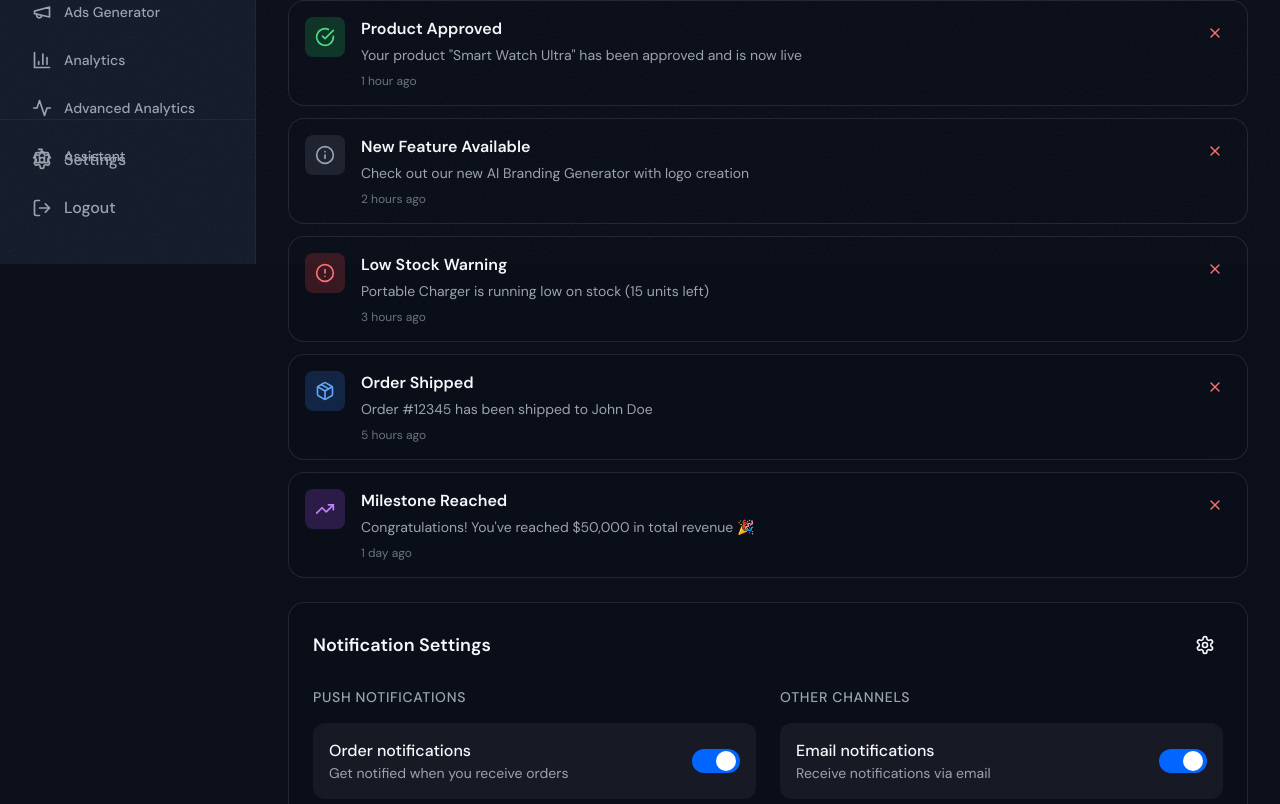
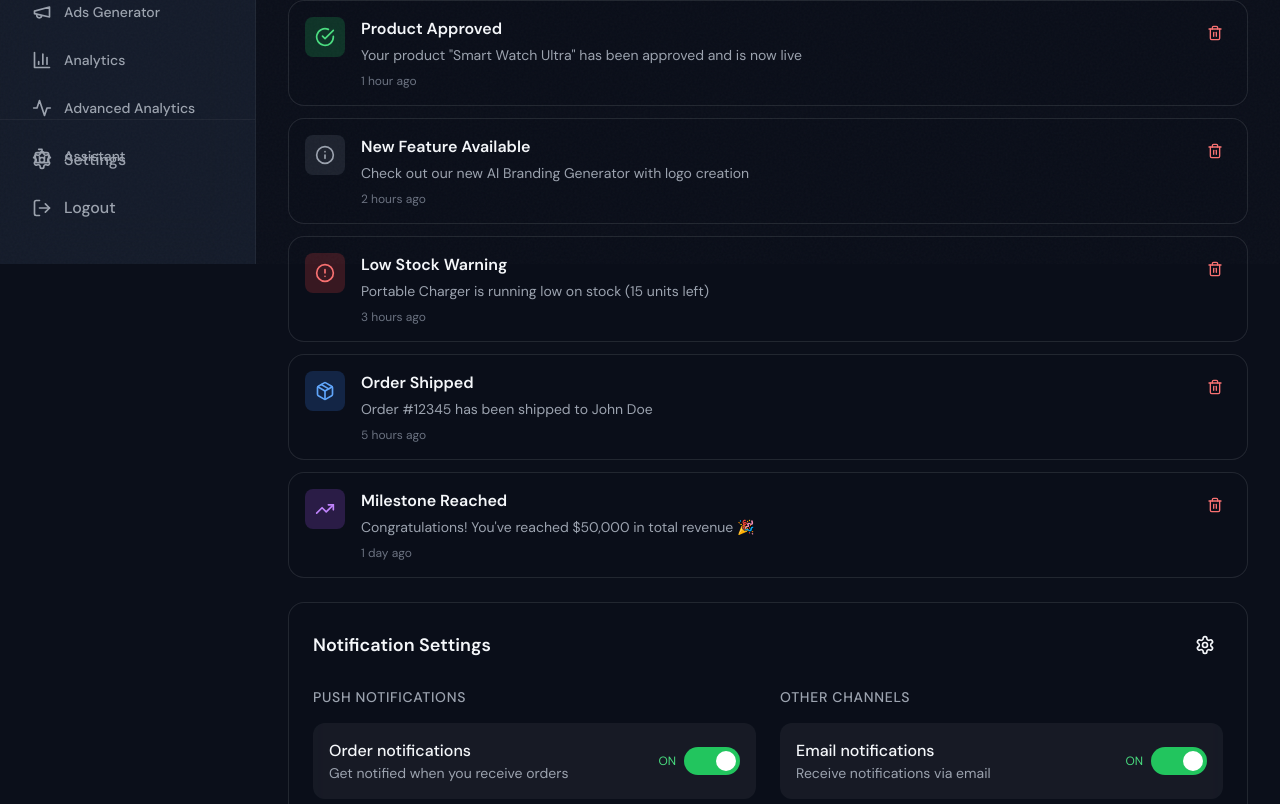
Before and after one commit to IlarionDossouyovo/E-Seller, a Next.js app: page /dashboard/notifications in a window 1280 px wide. Shown: the part 536-1340 px from the top of the page. Built offline with nearby package versions, Linux system fonts and the light colour scheme.

Commit message:
fix: Enhanced clickable notifications with visual feedback
- Added ON/OFF labels to toggle switches
- Improved notification item styling with hover effects
- Added Trash icon for delete
- Better visual feedback for all buttons

Co-authored-by: openhands <openhands@all-hands.dev>

```diff
--- a/src/app/dashboard/notifications/page.tsx
+++ b/src/app/dashboard/notifications/page.tsx
@@ -214,7 +214,7 @@ export default function NotificationsPage() {
                 initial={{ opacity: 0, y: 20 }}
                 animate={{ opacity: 1, y: 0 }}
                 transition={{ delay: i * 0.05 }}
-                className={`glass-card p-4 flex items-start gap-4 ${
+                className={`glass-card p-4 flex items-start gap-4 cursor-pointer hover:bg-white/5 transition-colors ${
                   !notification.read ? 'border-l-4 border-l-electron-blue' : ''
                 }`}
               >
@@ -223,16 +223,16 @@ export default function NotificationsPage() {
                 </div>
                 <div className="flex-1 min-w-0">
                   <div className="flex items-start justify-between gap-2">
-                    <div>
+                    <div className="flex-1">
                       <h3 className="font-semibold">{notification.title}</h3>
                       <p className="text-sm text-gray-400 mt-1">{notification.message}</p>
                       <p className="text-xs text-gray-500 mt-2">{notification.time}</p>
                     </div>
-                    <div className="flex gap-2 flex-shrink-0">
+                    <div className="flex gap-2 flex-shrink-0 items-center">
                       {!notification.read && (
                         <button
                           onClick={() => markAsRead(notification.id)}
-                          className="p-2 rounded-lg hover:bg-white/10 transition-colors"
+                          className="p-2 rounded-lg hover:bg-green-500/20 transition-colors text-green-400"
                           title="Mark as read"
                         >
                           <Check className="w-4 h-4" />
@@ -240,10 +240,10 @@ export default function NotificationsPage() {
                       )}
                       <button
                         onClick={() => deleteNotification(notification.id)}
-                        className="p-2 rounded-lg hover:bg-white/10 transition-colors text-red-400"
+                        className="p-2 rounded-lg hover:bg-red-500/20 transition-colors text-red-400"
                         title="Delete"
                       >
-                        <X className="w-4 h-4" />
+                        <Trash2 className="w-4 h-4" />
                       </button>
                     </div>
                   </div>
@@ -273,17 +273,22 @@ export default function NotificationsPage() {
               { key: 'products', label: 'Product updates', desc: 'News about your products' },
               { key: 'marketing', label: 'Marketing emails', desc: 'Tips and promotions' },
             ].map((setting) => (
-              <div key={setting.key} className="flex items-center justify-between p-4 rounded-xl bg-white/5">
-                <div>
+              <div key={setting.key} className="flex items-center justify-between p-4 rounded-xl bg-white/5 hover:bg-white/10 transition-colors">
+                <div className="flex-1">
                   <h3 className="font-medium">{setting.label}</h3>
                   <p className="text-sm text-gray-400">{setting.desc}</p>
                 </div>
+                <div className="flex items-center gap-2">
+                  <span className={`text-xs ${settings[setting.key as keyof typeof settings] ? 'text-green-400' : 'text-gray-500'}`}>
+                    {settings[setting.key as keyof typeof settings] ? 'ON' : 'OFF'}
+                  </span>
                   <button
                     onClick={() => toggleSetting(setting.key as keyof typeof settings)}
-                  className={`w-12 h-6 rounded-full transition-colors ${settings[setting.key as keyof typeof settings] ? 'bg-electron-blue' : 'bg-gray-600'}`}
+                    className={`w-14 h-7 rounded-full transition-colors relative ${settings[setting.key as keyof typeof settings] ? 'bg-green-500' : 'bg-gray-600'}`}
                   >
-                  <div className={`w-5 h-5 rounded-full bg-white transition-transform ${settings[setting.key as keyof typeof settings] ? 'translate-x-6' : 'translate-x-0.5'}`} />
+                    <div className={`absolute top-1 w-5 h-5 rounded-full bg-white transition-all ${settings[setting.key as keyof typeof settings] ? 'left-8' : 'left-1'}`} />
                   </button>
+                </div>
               </div>
             ))}
           </div>
@@ -296,17 +301,22 @@ export default function NotificationsPage() {
               { key: 'push', label: 'Push to phone', desc: 'Instant push notifications' },
               { key: 'sms', label: 'SMS alerts', desc: 'Important alerts via SMS' },
             ].map((setting) => (
-              <div key={setting.key} className="flex items-center justify-between p-4 rounded-xl bg-white/5">
-                <div>
+              <div key={setting.key} className="flex items-center justify-between p-4 rounded-xl bg-white/5 hover:bg-white/10 transition-colors">
+                <div className="flex-1">
                   <h3 className="font-medium">{setting.label}</h3>
                   <p className="text-sm text-gray-400">{setting.desc}</p>
                 </div>
+                <div className="flex items-center gap-2">
+                  <span className={`text-xs ${settings[setting.key as keyof typeof settings] ? 'text-green-400' : 'text-gray-500'}`}>
+                    {settings[setting.key as keyof typeof settings] ? 'ON' : 'OFF'}
+                  </span>
                   <button
                     onClick={() => toggleSetting(setting.key as keyof typeof settings)}
-                  className={`w-12 h-6 rounded-full transition-colors ${settings[setting.key as keyof typeof settings] ? 'bg-electron-blue' : 'bg-gray-600'}`}
+                    className={`w-14 h-7 rounded-full transition-colors relative ${settings[setting.key as keyof typeof settings] ? 'bg-green-500' : 'bg-gray-600'}`}
                   >
-                  <div className={`w-5 h-5 rounded-full bg-white transition-transform ${settings[setting.key as keyof typeof settings] ? 'translate-x-6' : 'translate-x-0.5'}`} />
+                    <div className={`absolute top-1 w-5 h-5 rounded-full bg-white transition-all ${settings[setting.key as keyof typeof settings] ? 'left-8' : 'left-1'}`} />
                   </button>
+                </div>
               </div>
             ))}
           </div>
```
Lines whose indentation alone changed are shown as unchanged.
